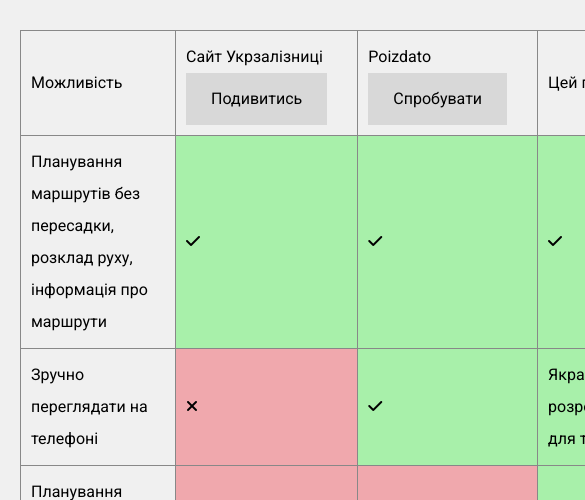
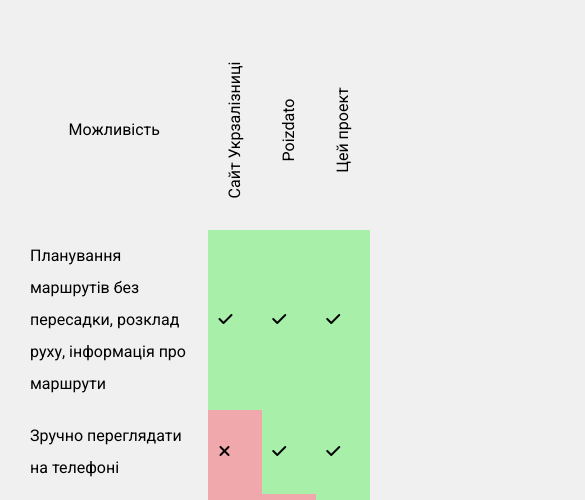
Before and after one commit to lynnporu/uzs-prom, a plain HTML site: page comps.full.html in a window 390 px wide. Shown: the part 600-1100 px from the top of the page, 585 px wide, since content can reach past the window. Drawn offline with Linux system fonts and the light colour scheme.

Commit message:
Responsive table

```diff
--- a/comps.full.html
+++ b/comps.full.html
@@ -15,9 +15,9 @@
 		<table>
 			<tr>
 				<td>Можливість</td>
-				<td>Сайт Укрзалізниці <a href="https://swrailway.gov.ua/timetable/eltrain/">Подивитись</a></td>
-				<td>Poizdato <a href="http://poizdato.net/rozklad-po-stantsii/chernivtsi/elektrychky/">Спробувати</a></td>
-				<td>Цей проект</td>
+				<td><span>Сайт Укрзалізниці <a href="https://swrailway.gov.ua/timetable/eltrain/">Подивитись</a></span></td>
+				<td><span>Poizdato <a href="http://poizdato.net/rozklad-po-stantsii/chernivtsi/elektrychky/">Спробувати</a></span></td>
+				<td><span>Цей проект</span></td>
 			</tr>
 			<tr>
 				<td>Планування маршрутів без пересадки, розклад руху, інформація про маршрути</td>
@@ -29,7 +29,14 @@
 				<td>Зручно переглядати на телефоні</td>
 				<td class="red"><i class="fas fa-times"></i></td>
 				<td class="green"><i class="fas fa-check"></i></td>
-				<td class="green">Якраз і розробляється для телефонів</td>
+				<td class="green">
+					<div class="full">
+						Якраз і розробляється для телефонів.
+					</div>
+					<div class="mobile">
+						<i class="fas fa-check" title="Якраз і розробляється для телефонів."></i>
+					</div>
+				</td>
 			</tr>
 			<tr>
 				<td>Планування маршрутів з пересадкою</td>
@@ -46,7 +53,14 @@
 			<tr>
 				<td>Пропонування інших видів транспорту</td>
 				<td class="red"><i class="fas fa-times"></i></td>
-				<td class="yellow">Пропонують BlaBlaCar і нерегулярні залізничні сполучення, які часто є набагато дорожчими.</td>
+				<td class="yellow change">
+					<div class="full">
+						Пропонують BlaBlaCar і нерегулярні залізничні сполучення, що є набагато дорожчими.
+					</div>
+					<div class="mobile">
+						<i class="fas fa-question" title="Пропонують BlaBlaCar і нерегулярні залізничні сполучення, що є набагато дорожчими."></i>
+					</div>
+				</td>
 				<td class="red"><i class="fas fa-times"></i></td>
 			</tr>
 			<tr>
@@ -80,7 +94,7 @@
 				<td class="green"><i class="fas fa-check"></i></td>
 			</tr>
 		</table>
-		<p>Отож, хочеш стати <a href="index.html#dataminer">датамайнером</a>, <a href="index.html#android">Android-розробником</a> чи <a href="index.html#backend">бекенд-розробником</a>?</p>
+		<p>Отож, чи хочеш стати <a href="index.html#dataminer">датамайнером</a>, <a href="index.html#android">Android-розробником</a> або <a href="index.html#backend">бекенд-розробником</a>?</p>
 	</section>
 	<script src="https://kit.fontawesome.com/ead1e91793.js"></script>
 </body>
--- a/specific-comps.css
+++ b/specific-comps.css
@@ -1,13 +1,67 @@
+@media(max-width:790px) {
+
+  table tr:first-child td a {
+    display: none;
+  }
+
+  table .full {
+    display: none;
+  }
+
+  table .mobile {
+    display: block;
+  }
+
+  table tr:first-child span {
+    transform: rotate(-90deg);
+    display: block;
+    margin-left: -10em;
+    margin-right: -10em;
+  }
+
+  table tr:first-child td {
+    text-align: center;
+    white-space: nowrap;
+    vertical-align: middle;
+    width: 1.5em;
+    height: 20ch;
+  }
+
+  table tr:first-child {
+    position: sticky;
+    top: 0;
+  }
+
+  table td {
+    border: 0;
+    background: var(--page-background);
+  }
+
+}
+
+@media(min-width:790px) {
+
+  table .full {
+    display: block;
+  }
+
+  table .mobile {
+    display: none;
+  }
+
+  table td {
+    border: 1px solid var(--grey);
+  }
+
+}
+
 section table {
   width: 100%;
   border-collapse: collapse;
 }
 
 table td {
-  border: 1px solid var(--grey);
   padding: 10px;
-  font-weight: normal;
-  text-align: left;
 }
 
 table a {
```
Also changed, not shown: specific-comps.min.css.
